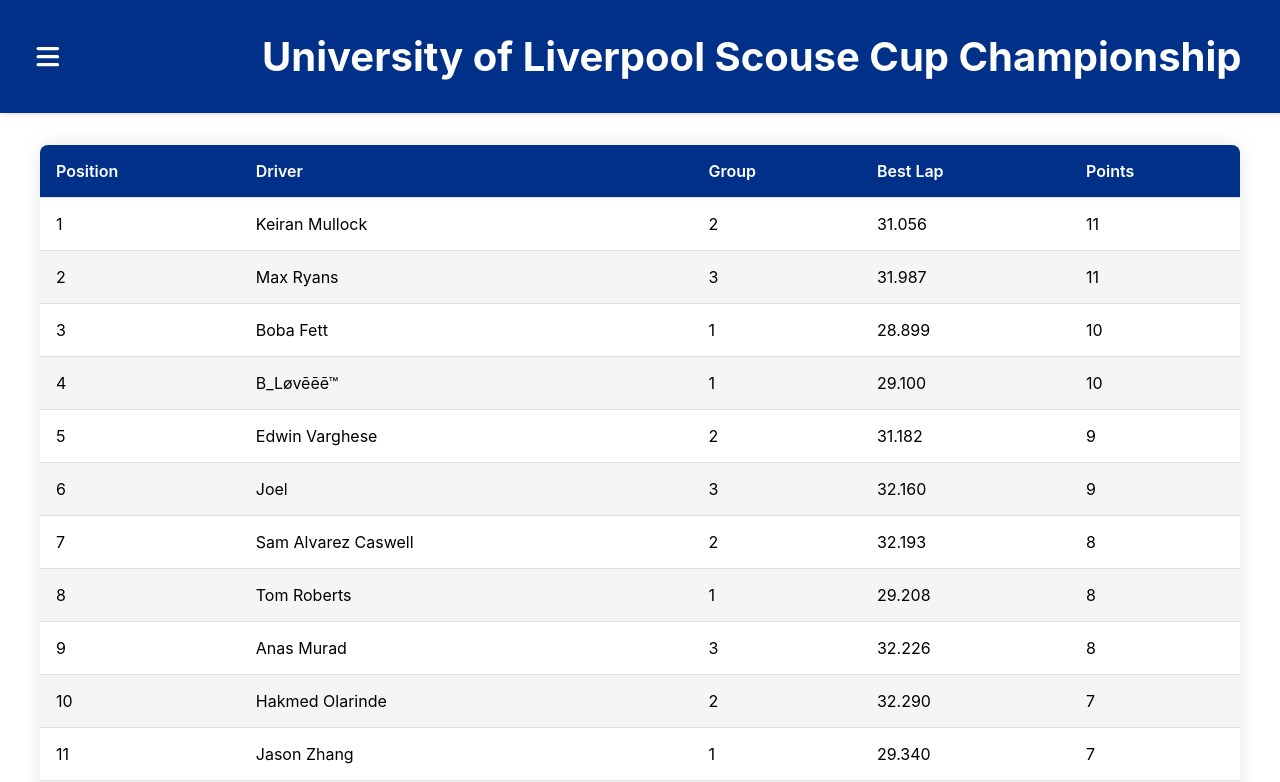
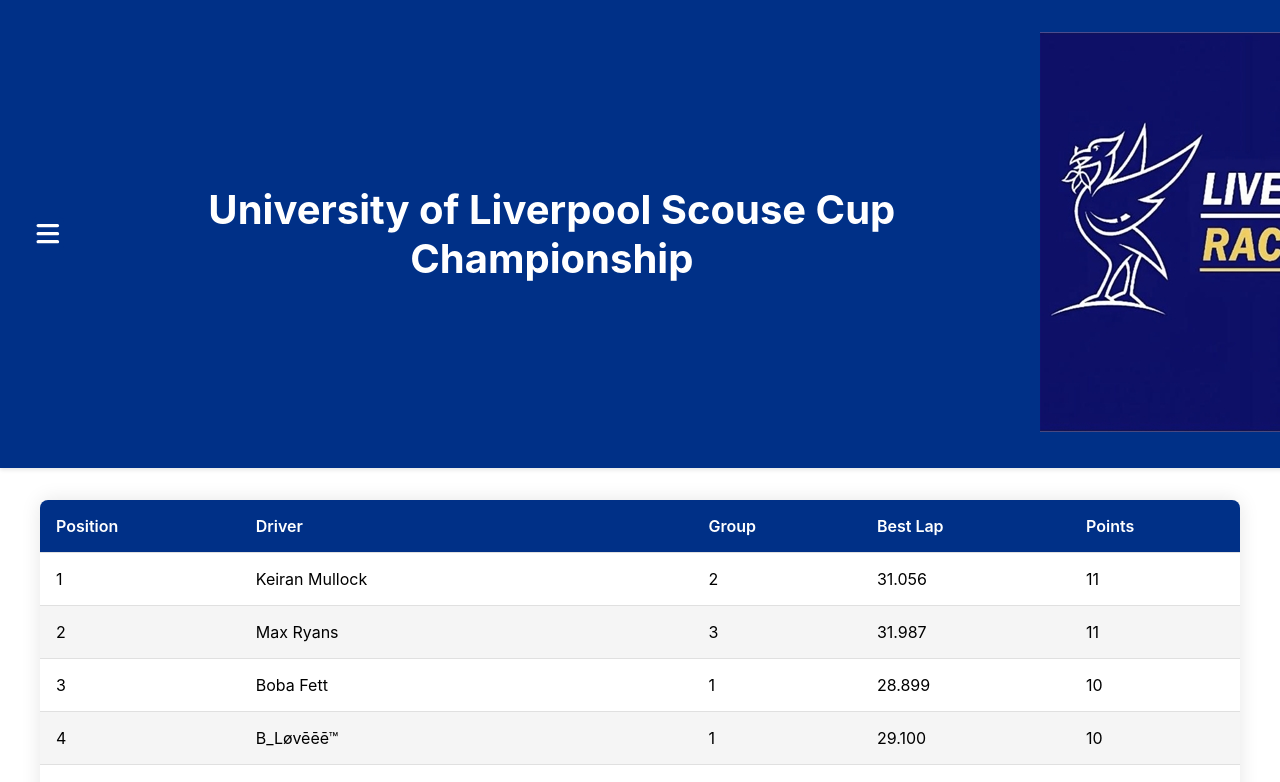
Before and after one commit to AidanRouai/KartingSite, a React (Vite) app: page / in a window 1280 px wide. Shown: the top 782 px of the page. Built offline with nearby package versions, Linux system fonts and the light colour scheme.

Commit message:
added image cont later

```diff
--- a/src/App.tsx
+++ b/src/App.tsx
@@ -57,6 +57,9 @@
         <h1 className='flex justify-center'>
           University of Liverpool Scouse Cup Championship
         </h1>
+        <div >
+          <img src='public/Screenshot_20240815_172255_WhatsApp.jpg' className="App-logo flex justify-center" alt="logo"></img>
+        </div>
       </header>
       <main className="leaderboard-container">
         <table className="leaderboard-table">
--- a/src/index.css
+++ b/src/index.css
@@ -1,7 +1,3 @@
-@tailwind base;
-@tailwind components;
-@tailwind utilities;
-
 body {
   margin: 0;
   font-family: -apple-system, BlinkMacSystemFont, 'Segoe UI', 'Roboto', 'Oxygen',
```
